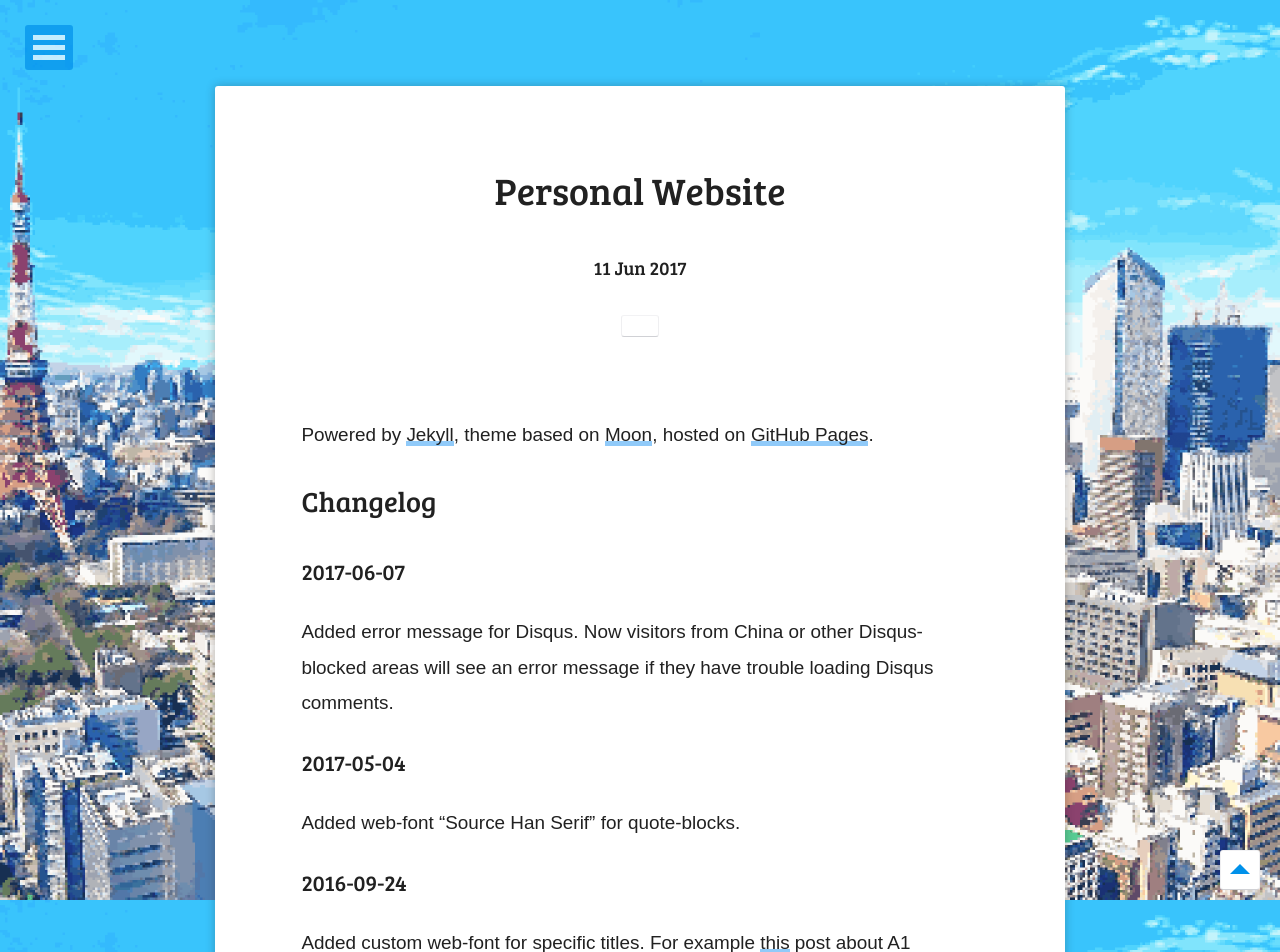
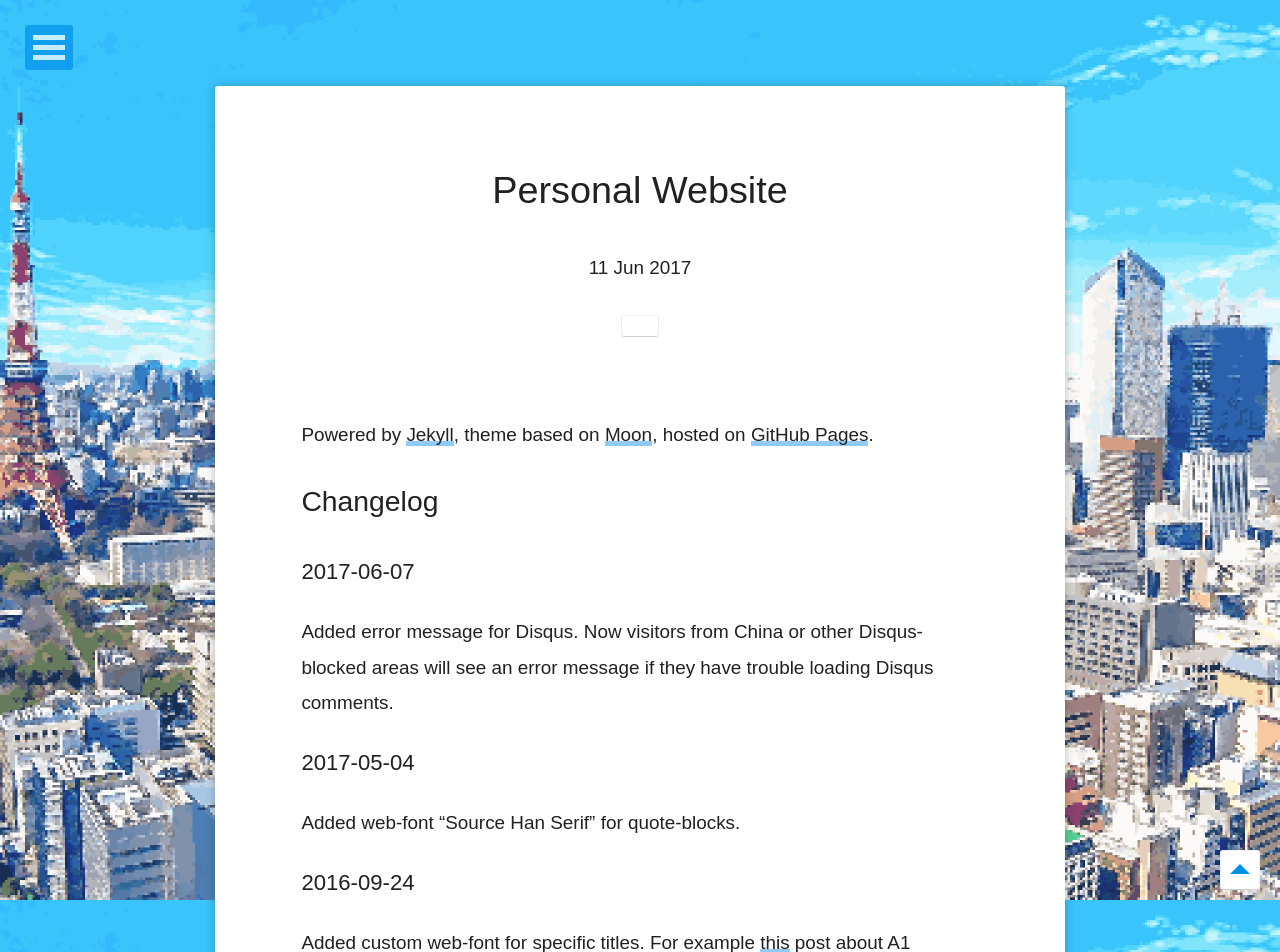
Before and after one commit to dorawei/dorawei.github.io, a Jekyll site: the page built from _posts/2017-06-11-project-personal-website.markdown, in a window 1280 px wide. Shown: the top 952 px of the page. Built offline with Jekyll 4.4.1, drawn with Linux system fonts in a browser that asks for light colours; some web fonts are replaced; a style sheet for code colours, icons or effects is not loaded.

Commit message:
update fonts & scripts
ditch typesquare, switch to GlowSansTCConBd; defer modenizr.js

```diff
--- a/_includes/head.html
+++ b/_includes/head.html
@@ -49,7 +49,7 @@
 	<noscript><link rel="stylesheet" href="{{ site.url }}/assets/css/disqusjs.css"></noscript>
     {% endif %}
     <!-- JS -->
-    <script src="{{ site.url }}/assets/js/modernizr-3.3.1.custom.min.js"></script>
+    <script defer src="{{ site.url }}/assets/js/modernizr-3.3.1.custom.min.js"></script>
     <!-- JS AdSense -->
     <script data-ad-client="ca-pub-6022282550237054" async src="https://pagead2.googlesyndication.com/pagead/js/adsbygoogle.js"></script>
     <!-- Favicons -->
--- a/_includes/scripts.html
+++ b/_includes/scripts.html
@@ -29,8 +29,8 @@
         <script async src="{{ site.url }}/assets/js/email-decode.min.js"></script>
     {% endif %}
 
-	<!-- TypeSquare fadein=-1-->
-	<script type="text/javascript" async src="//typesquare.com/3/tsst/script/zh_tw/typesquare.js?UWxKvWq5q8o%3D&fadein=-1" charset="utf-8"></script>
+	<!-- TypeSquare fadein=-1
+	<script type="text/javascript" async src="//typesquare.com/3/tsst/script/zh_tw/typesquare.js?UWxKvWq5q8o%3D&fadein=-1" charset="utf-8"></script>-->
 <!--TypeKit
 <script>
   (function(d) {
--- a/_sass/custom.scss
+++ b/_sass/custom.scss
@@ -1,10 +1,4 @@
 /*fallback & web fonts*/
-
-@import url('https://fonts.googleapis.com/css2?family=Bree+Serif&display=swap');
-@import 'https://webfont.vercel.app/shuei-maru-fallback/fallback-test.css';
-@import 'https://webfont.vercel.app/GlowSansTC-Normal-Regular-0323/css.css', 'https://webfont.vercel.app/GlowSansTC-Normal-Regular-0323/supp.css';
-@import url('https://webfonts.vercel.app/KleeOneTCJPSC210414/css.css');
-
 /* [Yanone Kaffeesatz] */
 @font-face {
   font-family: 'Yanone Kaffeesatz';
@@ -26,7 +20,7 @@
 }
 
 .post-list li a, h1, h2, h3, h4, h5, h6 {
-  font-family: "Bree Serif", "Shuei NijimiMGo B JIS2004", "Shuei Maru Fallback", sans-serif;
+  font-family: "Bree Serif", "GlowSansTC-Condensed-Bold", sans-serif;
   font-weight: normal;
   font-style: normal;
   /*font-variant-ligatures: common-ligatures;
--- a/_sass/webfontlink.scss
+++ b/_sass/webfontlink.scss
@@ -1,6 +1,6 @@
 /*fallback & web fonts*/
 
 @import url('https://fonts.googleapis.com/css2?family=Bree+Serif&display=swap');
-@import 'https://webfont.vercel.app/shuei-maru-fallback/fallback-test.css';
 @import 'https://webfont.vercel.app/GlowSansTC-Normal-Regular-0323/css.css', 'https://webfont.vercel.app/GlowSansTC-Normal-Regular-0323/supp.css';
 @import url('https://webfonts.vercel.app/KleeOneTCJPSC210414/css.css');
+@import url('https://webfonts.vercel.app/GlowSansTC-Condensed-Bold-0216/min.css');
```
